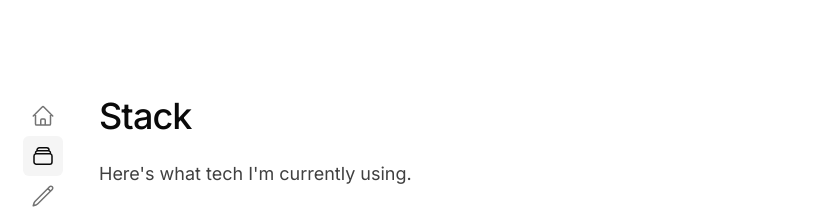
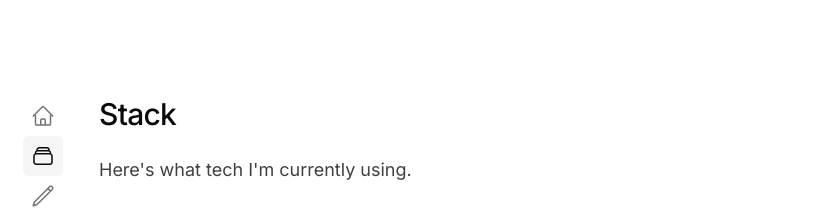
Before and after one commit to dabaz-diebold-dai/dabaz, a Next.js app: page /stack in a window 1280 px wide. Shown: the top 209 px of the page, without its empty margins (189-1002 px from the left). Built offline with nearby package versions, Linux system fonts and the light colour scheme.

Commit message:
Update font size

```diff
--- a/app/blog/page.tsx
+++ b/app/blog/page.tsx
@@ -73,7 +73,7 @@ export default function Blog() {
   return (
     <main className="w-full flex-auto">
       <div className="max-w-3xl">
-        <h1 className="font-display text-3xl font-medium tracking-tight text-neutral-950 [text-wrap:balance] sm:text-4xl">
+        <h1 className="font-display text-2xl font-medium tracking-tight text-neutral-950 [text-wrap:balance] sm:text-3xl">
           Blog
         </h1>
         <p className="mt-6 text-lg text-neutral-700">
--- a/app/stack/page.tsx
+++ b/app/stack/page.tsx
@@ -66,7 +66,7 @@ export default function Stack() {
   return (
     <main className="w-full flex-auto">
       <div className="max-w-3xl">
-        <h1 className="font-display text-3xl font-medium tracking-tight text-neutral-950 [text-wrap:balance] sm:text-4xl">
+        <h1 className="font-display text-2xl font-medium tracking-tight text-neutral-950 [text-wrap:balance] sm:text-3xl">
           Stack
         </h1>
         <p className="mt-6 text-lg text-neutral-700">
```
